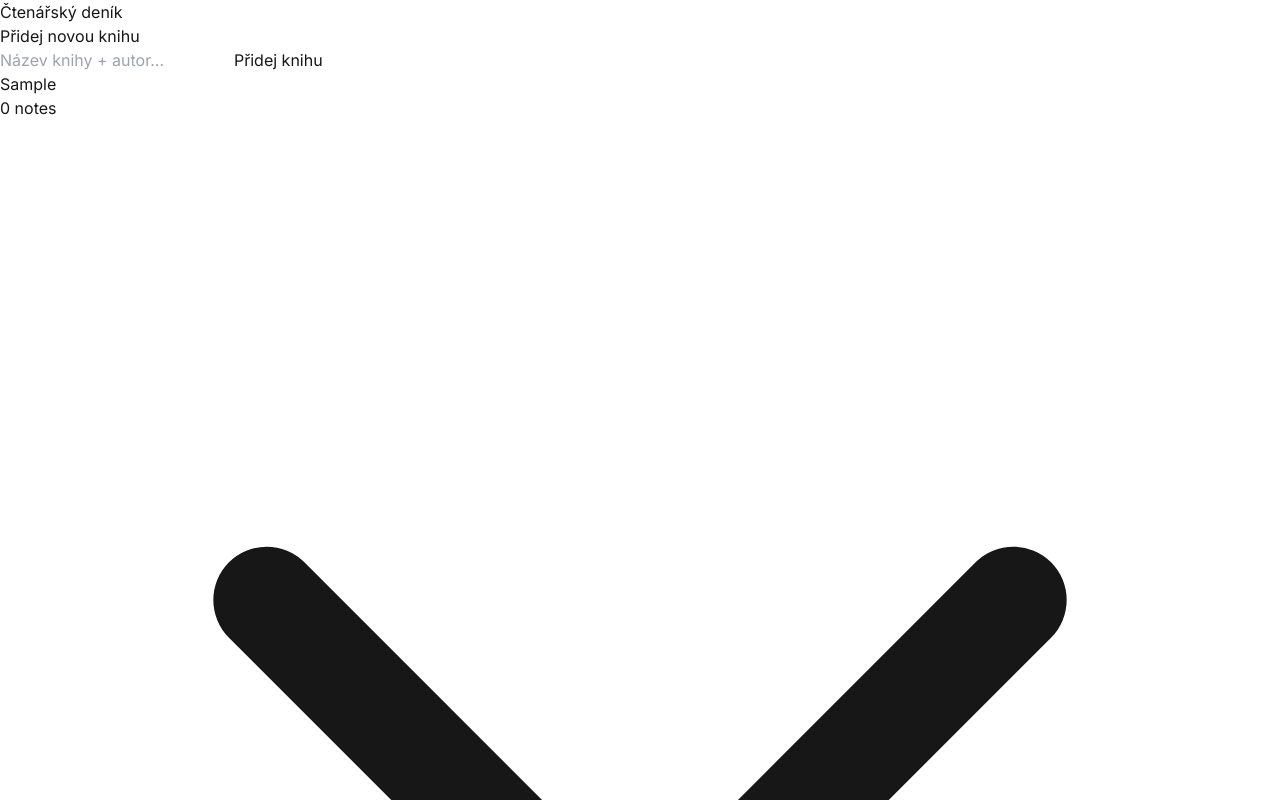
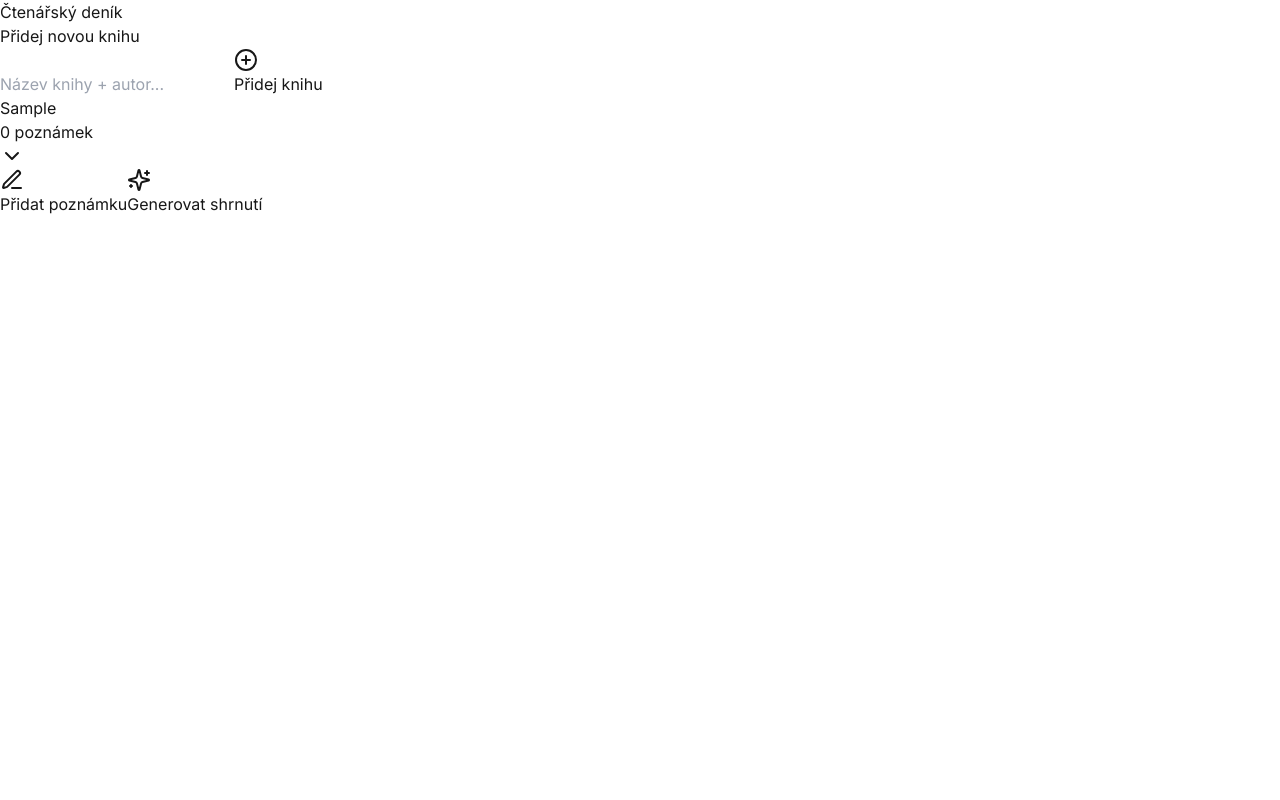
Before and after one commit to VilemB/ectenarak, a Next.js app: page / in a window 1280 px wide. Both pictures are taken after typing "Sample" into the empty fields and a click on the button "Přidej knihu". Shown: the top 800 px of the page. Built offline with nearby package versions, Linux system fonts and the light colour scheme.

Commit message:
Sparkles icon

```diff
--- a/src/app/page.tsx
+++ b/src/app/page.tsx
@@ -3,6 +3,8 @@
 import { useState } from "react";
 import { Book } from "@/types";
 import BookComponent from "@/components/Book";
+import { Button } from "@/components/ui/button";
+import { PlusCircle } from "lucide-react";
 
 export default function Home() {
   const [books, setBooks] = useState<Book[]>([]);
@@ -44,12 +46,10 @@ export default function Home() {
                 placeholder="Název knihy + autor..."
                 className="flex-1 px-4 py-2 border text-black border-gray-200 rounded-lg focus:outline-none focus:ring-2 focus:ring-blue-500 focus:border-transparent transition"
               />
-              <button
-                type="submit"
-                className="px-6 py-2 bg-blue-600 text-white rounded-lg hover:bg-blue-700 focus:outline-none focus:ring-2 focus:ring-blue-500 focus:ring-offset-2 transition duration-150 ease-in-out"
-              >
+              <Button type="submit">
+                <PlusCircle className="w-4 h-4 mr-2" />
                 Přidej knihu
-              </button>
+              </Button>
             </div>
           </form>
         </div>
--- a/src/components/Book.tsx
+++ b/src/components/Book.tsx
@@ -2,6 +2,8 @@
 
 import { useState } from "react";
 import { Book, Note } from "@/types";
+import { Button } from "@/components/ui/button";
+import { PenLine, Sparkles, ChevronDown, ChevronRight } from "lucide-react";
 
 interface BookProps {
   book: Book;
@@ -12,6 +14,7 @@ export default function BookComponent({ book }: BookProps) {
   const [newNote, setNewNote] = useState("");
   const [isGenerating, setIsGenerating] = useState(false);
   const [isExpanded, setIsExpanded] = useState(true);
+  const [isAddingNote, setIsAddingNote] = useState(false);
 
   const handleAddNote = (e: React.FormEvent) => {
     e.preventDefault();
@@ -26,6 +29,7 @@ export default function BookComponent({ book }: BookProps) {
 
     setNotes([...notes, note]);
     setNewNote("");
+    setIsAddingNote(false);
   };
 
   const handleGenerateSummary = async () => {
@@ -61,7 +65,7 @@ export default function BookComponent({ book }: BookProps) {
       setNotes([...notes, summaryNote]);
     } catch (error) {
       console.error("Failed to generate summary:", error);
-      alert("Failed to generate summary. Please try again.");
+      alert("Nepodařilo se vygenerovat shrnutí. Zkuste to prosím znovu.");
     } finally {
       setIsGenerating(false);
     }
@@ -79,38 +83,14 @@ export default function BookComponent({ book }: BookProps) {
               {book.title}
             </h2>
             <p className="text-sm text-gray-500 mt-1">
-              {notes.length} note{notes.length !== 1 ? "s" : ""}
+              {notes.length} poznámek
             </p>
           </div>
           <span className="text-gray-400">
             {isExpanded ? (
-              <svg
-                className="w-5 h-5"
-                fill="none"
-                stroke="currentColor"
-                viewBox="0 0 24 24"
-              >
-                <path
-                  strokeLinecap="round"
-                  strokeLinejoin="round"
-                  strokeWidth={2}
-                  d="M19 9l-7 7-7-7"
-                />
-              </svg>
+              <ChevronDown className="w-5 h-5" />
             ) : (
-              <svg
-                className="w-5 h-5"
-                fill="none"
-                stroke="currentColor"
-                viewBox="0 0 24 24"
-              >
-                <path
-                  strokeLinecap="round"
-                  strokeLinejoin="round"
-                  strokeWidth={2}
-                  d="M9 5l7 7-7 7"
-                />
-              </svg>
+              <ChevronRight className="w-5 h-5" />
             )}
           </span>
         </div>
@@ -118,23 +98,47 @@ export default function BookComponent({ book }: BookProps) {
 
       {isExpanded && (
         <div className="border-t border-gray-100 p-6">
+          <div className="flex gap-3 mb-6">
+            <Button
+              onClick={() => setIsAddingNote(true)}
+              variant="outline"
+              className="flex-1"
+            >
+              <PenLine className="w-4 h-4 mr-2" />
+              Přidat poznámku
+            </Button>
+            <Button
+              onClick={handleGenerateSummary}
+              disabled={isGenerating || notes.length === 0}
+              variant="outline"
+              className="flex-1"
+            >
+              <Sparkles className="w-4 h-4 mr-2" />
+              {isGenerating ? "Generuji shrnutí..." : "Generovat shrnutí"}
+            </Button>
+          </div>
+
+          {isAddingNote && (
             <form onSubmit={handleAddNote} className="mb-6">
               <textarea
                 value={newNote}
                 onChange={(e) => setNewNote(e.target.value)}
                 placeholder="Napiš poznámku..."
                 rows={3}
-              className="text-black w-full px-4 py-2 border border-gray-200 rounded-lg focus:outline-none focus:ring-2 focus:ring-green-500 focus:border-transparent transition resize-none"
+                className="w-full px-4 py-2 border border-gray-200 rounded-lg focus:outline-none focus:ring-2 focus:ring-blue-500 focus:border-transparent transition resize-none mb-2"
               />
-            <div className="mt-2 flex justify-end">
-              <button
-                type="submit"
-                className="px-6 py-2 bg-green-600 text-white rounded-lg hover:bg-green-700 focus:outline-none focus:ring-2 focus:ring-green-500 focus:ring-offset-2 transition duration-150 ease-in-out"
+              <div className="flex justify-end gap-2">
+                <Button
+                  type="button"
+                  variant="ghost"
+                  onClick={() => setIsAddingNote(false)}
                 >
-                Přidej poznámku
-              </button>
+                  Zrušit
+                </Button>
+                <Button type="submit">Uložit poznámku</Button>
               </div>
             </form>
+          )}
 
           <div className="space-y-4">
             {notes.map((note) => (
@@ -151,17 +155,7 @@ export default function BookComponent({ book }: BookProps) {
                 </p>
                 {note.isAISummary && (
                   <div className="flex items-center mt-2 text-blue-600">
-                    <svg
-                      className="w-4 h-4 mr-1"
-                      fill="currentColor"
-                      viewBox="0 0 20 20"
-                    >
-                      <path
-                        fillRule="evenodd"
-                        d="M10 18a8 8 0 100-16 8 8 0 000 16zm3.707-9.293a1 1 0 00-1.414-1.414L9 10.586 7.707 9.293a1 1 0 00-1.414 1.414l2 2a1 1 0 001.414 0l4-4z"
-                        clipRule="evenodd"
-                      />
-                    </svg>
+                    <Sparkles className="w-4 h-4 mr-1" />
                     <span className="text-sm font-medium">
                       Generované shrnutí
                     </span>
@@ -173,41 +167,6 @@ export default function BookComponent({ book }: BookProps) {
               </div>
             ))}
           </div>
-
-          {notes.length > 0 && (
-            <button
-              onClick={handleGenerateSummary}
-              disabled={isGenerating}
-              className="mt-6 w-full px-6 py-3 bg-blue-600 text-white rounded-lg hover:bg-blue-700 focus:outline-none focus:ring-2 focus:ring-blue-500 focus:ring-offset-2 transition duration-150 ease-in-out disabled:bg-blue-300 disabled:cursor-not-allowed flex items-center justify-center"
-            >
-              {isGenerating ? (
-                <>
-                  <svg
-                    className="animate-spin -ml-1 mr-3 h-5 w-5 text-white"
-                    fill="none"
-                    viewBox="0 0 24 24"
-                  >
-                    <circle
-                      className="opacity-25"
-                      cx="12"
-                      cy="12"
-                      r="10"
-                      stroke="currentColor"
-                      strokeWidth="4"
-                    />
-                    <path
-                      className="opacity-75"
-                      fill="currentColor"
-                      d="M4 12a8 8 0 018-8V0C5.373 0 0 5.373 0 12h4zm2 5.291A7.962 7.962 0 014 12H0c0 3.042 1.135 5.824 3 7.938l3-2.647z"
-                    />
-                  </svg>
-                  Generuji shrnutí...
-                </>
-              ) : (
-                "Generuj shrnutí"
-              )}
-            </button>
-          )}
         </div>
       )}
     </div>
--- /dev/null
+++ b/src/components/ui/button.tsx
@@ -0,0 +1,56 @@
+import * as React from "react";
+import { Slot } from "@radix-ui/react-slot";
+import { cva, type VariantProps } from "class-variance-authority";
+import { cn } from "@/lib/utils";
+
+const buttonVariants = cva(
+  "inline-flex items-center justify-center whitespace-nowrap rounded-md text-sm font-medium transition-colors focus-visible:outline-none focus-visible:ring-1 focus-visible:ring-ring disabled:pointer-events-none disabled:opacity-50",
+  {
+    variants: {
+      variant: {
+        default:
+          "bg-primary text-primary-foreground shadow hover:bg-primary/90",
+        destructive:
+          "bg-destructive text-destructive-foreground shadow-sm hover:bg-destructive/90",
+        outline:
+          "border border-input bg-background shadow-sm hover:bg-accent hover:text-accent-foreground",
+        secondary:
+          "bg-secondary text-secondary-foreground shadow-sm hover:bg-secondary/80",
+        ghost: "hover:bg-accent hover:text-accent-foreground",
+        link: "text-primary underline-offset-4 hover:underline",
+      },
+      size: {
+        default: "h-9 px-4 py-2",
+        sm: "h-8 rounded-md px-3 text-xs",
+        lg: "h-10 rounded-md px-8",
+        icon: "h-9 w-9",
+      },
+    },
+    defaultVariants: {
+      variant: "default",
+      size: "default",
+    },
+  }
+);
+
+export interface ButtonProps
+  extends React.ButtonHTMLAttributes<HTMLButtonElement>,
+    VariantProps<typeof buttonVariants> {
+  asChild?: boolean;
+}
+
+const Button = React.forwardRef<HTMLButtonElement, ButtonProps>(
+  ({ className, variant, size, asChild = false, ...props }, ref) => {
+    const Comp = asChild ? Slot : "button";
+    return (
+      <Comp
+        className={cn(buttonVariants({ variant, size, className }))}
+        ref={ref}
+        {...props}
+      />
+    );
+  }
+);
+Button.displayName = "Button";
+
+export { Button, buttonVariants };
--- /dev/null
+++ b/src/lib/utils.ts
@@ -0,0 +1,6 @@
+import { type ClassValue, clsx } from "clsx";
+import { twMerge } from "tailwind-merge";
+
+export function cn(...inputs: ClassValue[]) {
+  return twMerge(clsx(inputs));
+}
```
Also changed, not shown: package.json (+9 -1 lines), 1 other file (tests, documents, lock files or other folders). Lines whose indentation alone changed are shown as unchanged.
